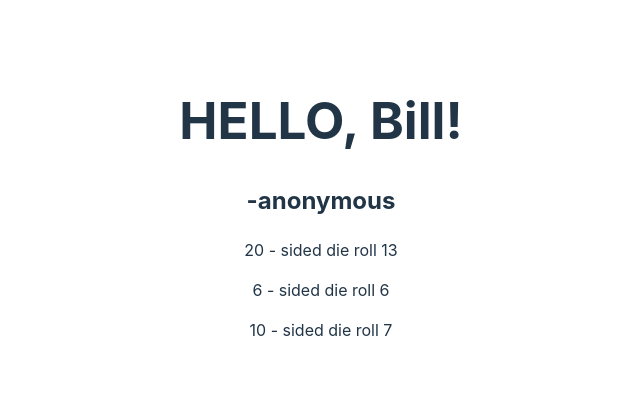
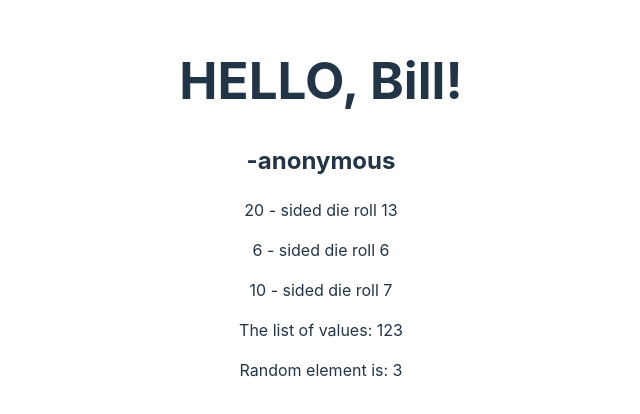
Before and after one commit to Shessire/Web-Dev-Practice, a React (Vite) app in the folder react-practice/: page / in a window 1280 px wide. Shown: the part 192-606 px from the top of the page, without its empty margins (319-959 px from the left). Built offline with nearby package versions, Linux system fonts and the light colour scheme.

Commit message:
Passing Arrays and Objects Props

```diff
--- a/react-practice/src/App.jsx
+++ b/react-practice/src/App.jsx
@@ -1,6 +1,7 @@
 import './App.css'
 import Greeter from './Greeter'
 import Die2 from './Die2'
+import ListPicker from './ListPicker'
 
 function App() {
 
@@ -10,6 +11,7 @@ function App() {
       <Die2 numSides={20}/>
       <Die2/>
       <Die2 numSides={10}/>
+      <ListPicker values={[1,2,3]}/>
     </>
   )
 }
--- /dev/null
+++ b/react-practice/src/ListPicker.jsx
@@ -0,0 +1,13 @@
+function ListPicker ({ values }) {
+    const randomIndex = Math.floor(Math.random() * values.length)
+    const randomElement = values[randomIndex];
+
+    return (
+        <>
+            <p>The list of values: {values}</p>
+            <p>Random element is: {randomElement}</p>
+        </>
+    )
+}
+
+export default ListPicker;
```
